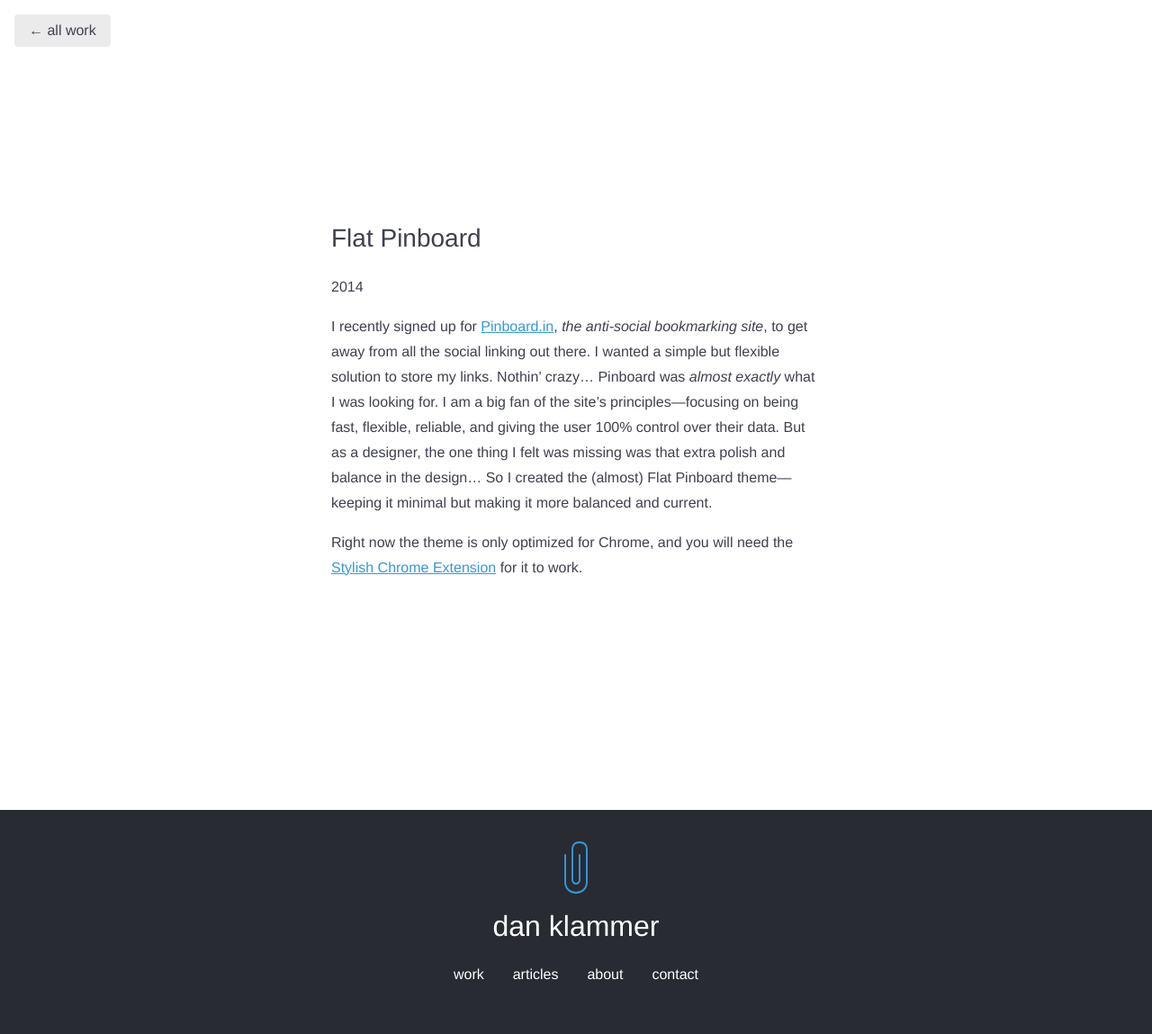
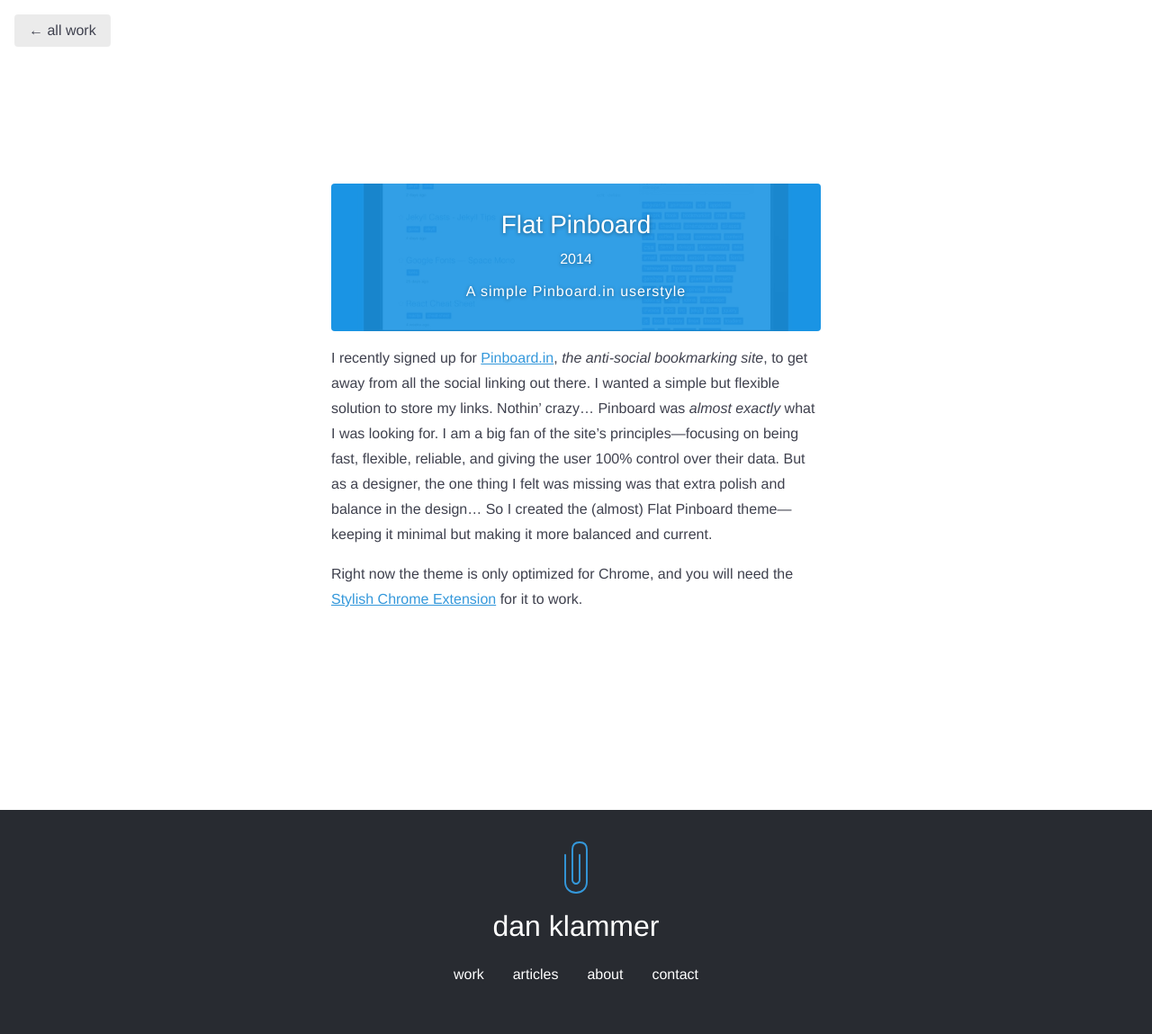
Before and after one commit to danklammer/danklammer.github.io, a Jekyll site: the page built from work/_posts/2014-02-02-flat-pinboard.md, in a window 1280 px wide. Shown: the whole page at 90% size. Built offline with Jekyll 4.4.1, drawn with Linux system fonts in a browser that asks for light colours.

Commit message:
Added header styles to project pages

```diff
--- a/_layouts/project.html
+++ b/_layouts/project.html
@@ -16,9 +16,12 @@
 <article class="lg-post lg-height-full lg-align-middle px4 py4" itemscope itemtype="http://schema.org/BlogPosting">
   <section class="lg-section center-block" style="max-width: 34rem" >
 
-      <header class="post-header">
-        <h1 class="post-title font-size-2" itemprop="name headline">{{ page.title }}</h1>
-        <p class="post-meta"><time>{{ page.year }}</time></p>
+      <header class="relative center-block align-center color-white line-height-none text-shadow-medium overflow-hidden py4 px3 br3"  style="background-color: {{ page.color }}">
+        <h1 class="relative z2 post-title font-size-2" itemprop="name headline">{{ page.title }}</h1>
+        <p class="relative z2 post-meta"><time>{{ page.year }}</time></p>
+        <h3 class="relative z2 font-size-5 line-height-title tracking-slight font-weight-5">{{ page.tagline }}</h3>
+
+        <div class="absolute z1 t0 l0 width-full opacity-1" style="height: 100%; background-color: {{ page.color }}; background-image: url({{ page.hero-image }}); background-size: cover; background-position: center center;"></div>
       </header>
 
       <div class="post-content" itemprop="articleBody">
```
